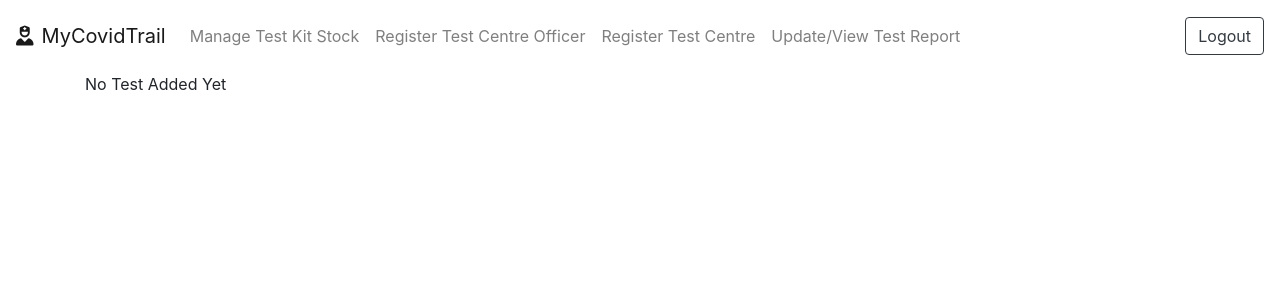
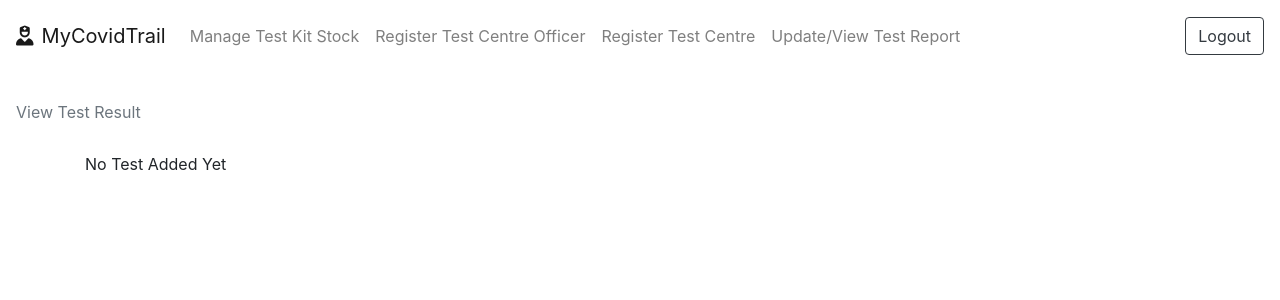
Before and after one commit to yikwah99/MyCovidTrail, a PHP site: page /patient-viewTest.php in a window 1280 px wide. Shown: the top 300 px of the page. Run offline with PHP 8.4, Linux system fonts and the light colour scheme; the visitor is signed in with stand-in values (Sample User, id 1); data comes from the database, SQL or seed files in the repository; some libraries are stand-ins or nearby versions.

Commit message:
added-breadcrumbs

```diff
--- a/php/logout.php
+++ b/php/logout.php
@@ -8,5 +8,8 @@ unset($_SESSION["role"]);
 unset($_SESSION["testcentre"]);
 unset($_SESSION["message"]);
 unset($_SESSION["errormessage"]);
+unset($_SESSION["secondPage"]);
+unset($_SESSION["currentPage"]);
+unset($_SESSION["currentPageFileName"]);
 header("Location: login.php");
 ?>
--- a/php/navbar.php
+++ b/php/navbar.php
@@ -1,7 +1,14 @@
 
-<nav class="navbar navbar-expand-lg navbar-light py-3" style="background:rgba(255,255,255,0.0);">
+<nav class="navbar navbar-expand-lg navbar-light py-3 breadcrumb" style="background:rgba(255,255,255,0.0);" aria-label="breadcrumb">
 
-  <a class="navbar-brand logo" href="<?php if ($_SESSION['role']=="manager"){echo("officer-registerTestCentre.php");} else if ($_SESSION['role']=="patient"){echo("patient-viewTest.php");}else{echo("tester-newTest.php");} ?>"><i class="fas fa-user-nurse mr-2"></i>MyCovidTrail</a>
+  <a class="navbar-brand logo" href="<?php
+  if ($_SESSION['role']=="manager"){
+    echo("officer-registerTestCentre.php");}
+  else if ($_SESSION['role']=="patient"){
+    echo("patient-viewTest.php");}
+  else{
+       echo("tester-newTest.php");} ?>
+  "><i class="fas fa-user-nurse mr-2"></i>MyCovidTrail</a>
   <button class="navbar-toggler" type="button" data-toggle="collapse" data-target="#navbarNav" aria-controls="navbarNav" aria-expanded="false" aria-label="Toggle navigation">
     <span class="navbar-toggler-icon"></span>
   </button>
@@ -45,3 +52,17 @@
       <a class="btn btn-outline-dark logout-btn" href="logout.php">Logout</a>
   </div>
 </nav>
+<nav>
+  <ol class="breadcrumb" style="background:rgba(255,255,255,0.0);">
+    <?php if(isset($_SESSION['secondPage'])){
+      echo("<li class='breadcrumb-item active'><a href='".$_SESSION['currentPageFileName']."'>".$_SESSION['currentPage']."</a></li>");
+    }
+    else{
+      echo("<li class='breadcrumb-item active'>".$_SESSION['currentPage']."</a></li>");
+    } ?>
+
+    <?php if(isset($_SESSION['secondPage'])){ ?>
+    <li class="breadcrumb-item"><?php echo($_SESSION['secondPage']); ?></li>
+    <?php }?>
+  </ol>
+</nav>
--- a/php/officer-manageTestKit.php
+++ b/php/officer-manageTestKit.php
@@ -4,6 +4,8 @@ if(!isset($_SESSION))
     session_start();
 }
 $_SESSION['currentPage']="Manage Test Kit Stock";
+$_SESSION['currentPageFileName']="officer-manageTestKit.php";
+unset($_SESSION["secondPage"]);
 ?>
 <!doctype html>
 <html lang="en">
--- a/php/officer-registerOfficer.php
+++ b/php/officer-registerOfficer.php
@@ -4,6 +4,8 @@ if(!isset($_SESSION))
     session_start();
 }
 $_SESSION['currentPage']="Register Test Centre Officer";
+$_SESSION['currentPageFileName']="officer-registerOfficer.php";
+unset($_SESSION["secondPage"]);
 include_once("database.php");
 $errormsg="";
 $officerResult = mysqli_query($con,"SELECT * from user, centreofficer WHERE user.username=centreofficer.username;");
--- a/php/officer-registerTestCentre.php
+++ b/php/officer-registerTestCentre.php
@@ -4,6 +4,8 @@ if(!isset($_SESSION))
     session_start();
 }
 $_SESSION['currentPage']="Register Test Centre";
+$_SESSION['currentPageFileName']="officer-registerTestCentre.php";
+unset($_SESSION["secondPage"]);
 include_once("database.php");
 $errormsg="";
 $testcentreResult=mysqli_query($con,"SELECT * FROM testcentre;");
--- a/php/patient-viewTest.php
+++ b/php/patient-viewTest.php
@@ -4,6 +4,8 @@ if(!isset($_SESSION))
     session_start();
 }
 $_SESSION['currentPage']="View Test Result";
+$_SESSION['currentPageFileName']="patient-viewTest.php";
+unset($_SESSION["secondPage"]);
 include_once("database.php");
 $testSql = "SELECT * from user,patient,covidtest,testcentre,testkit WHERE covidtest.recipient=patient.username AND patient.username=user.username AND testkit.kitID=covidtest.kitID AND testcentre.centreID=covidtest.location AND covidtest.recipient='".$_SESSION['username']."';";
 $testResult = mysqli_query($con,$testSql);
--- a/php/tester-newTest.php
+++ b/php/tester-newTest.php
@@ -4,6 +4,8 @@ if(!isset($_SESSION))
     session_start();
 }
 $_SESSION['currentPage']="Record New Test";
+$_SESSION['currentPageFileName']="tester-newTest.php";
+unset($_SESSION["secondPage"]);
 include_once("database.php");
 $errormsg="";
 $testkitResult=mysqli_query($con,"SELECT * FROM testkit WHERE location='".$_SESSION['testcentre']."' AND testkit.availableStock>0;");
--- a/php/tester-newTestForm.php
+++ b/php/tester-newTestForm.php
@@ -3,6 +3,7 @@ if(!isset($_SESSION))
 {
     session_start();
 }
+$_SESSION['secondPage']="New Test for Existing Patient";
 include_once("database.php");
 $testkitResult=mysqli_query($con,"SELECT * FROM testkit WHERE location='".$_SESSION['testcentre']."' AND testkit.availableStock>0;");
 
--- a/php/update-test-report-form.php
+++ b/php/update-test-report-form.php
@@ -3,6 +3,7 @@ if(!isset($_SESSION))
 {
     session_start();
 }
+$_SESSION['secondPage']="Update Test Report";
 include_once("database.php");
 if (isset($_GET['test'])){
   $testResult = mysqli_query($con,"SELECT * from user,patient,covidtest,testkit WHERE user.username=patient.username AND covidtest.kitID=testkit.kitID AND covidtest.recipient=patient.username AND covidtest.testID='".$_GET['test']."';");
--- a/php/update-view-test-report.php
+++ b/php/update-view-test-report.php
@@ -4,6 +4,8 @@ if(!isset($_SESSION))
     session_start();
 }
 $_SESSION['currentPage']="Update/View Test Report";
+$_SESSION['currentPageFileName']="update-view-test-report.php";
+unset($_SESSION["secondPage"]);
 include_once("database.php");
 if($_SESSION['role']=="manager"){
   $testListResult=mysqli_query($con,"SELECT * FROM covidtest WHERE location='".$_SESSION['testcentre']."';");
--- a/php/view-test-report-form.php
+++ b/php/view-test-report-form.php
@@ -3,6 +3,7 @@ if(!isset($_SESSION))
 {
     session_start();
 }
+$_SESSION['secondPage']="View Test Report";
 include_once("database.php");
 if (isset($_GET['test'])){
   $testResult = mysqli_query($con,"SELECT * from user,patient,covidtest,testkit WHERE user.username=patient.username AND covidtest.kitID=testkit.kitID AND covidtest.recipient=patient.username AND covidtest.testID='".$_GET['test']."';");
```
